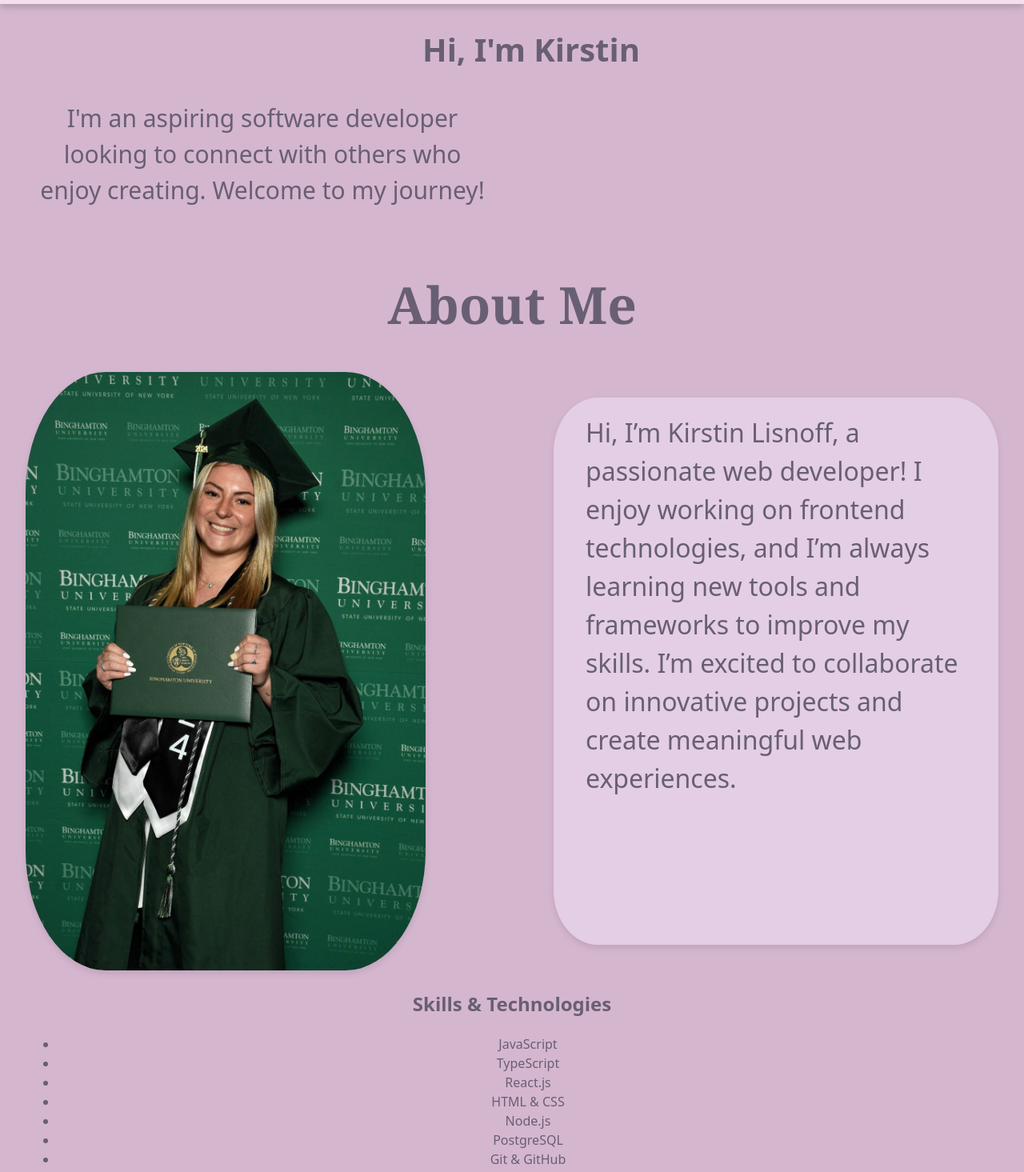
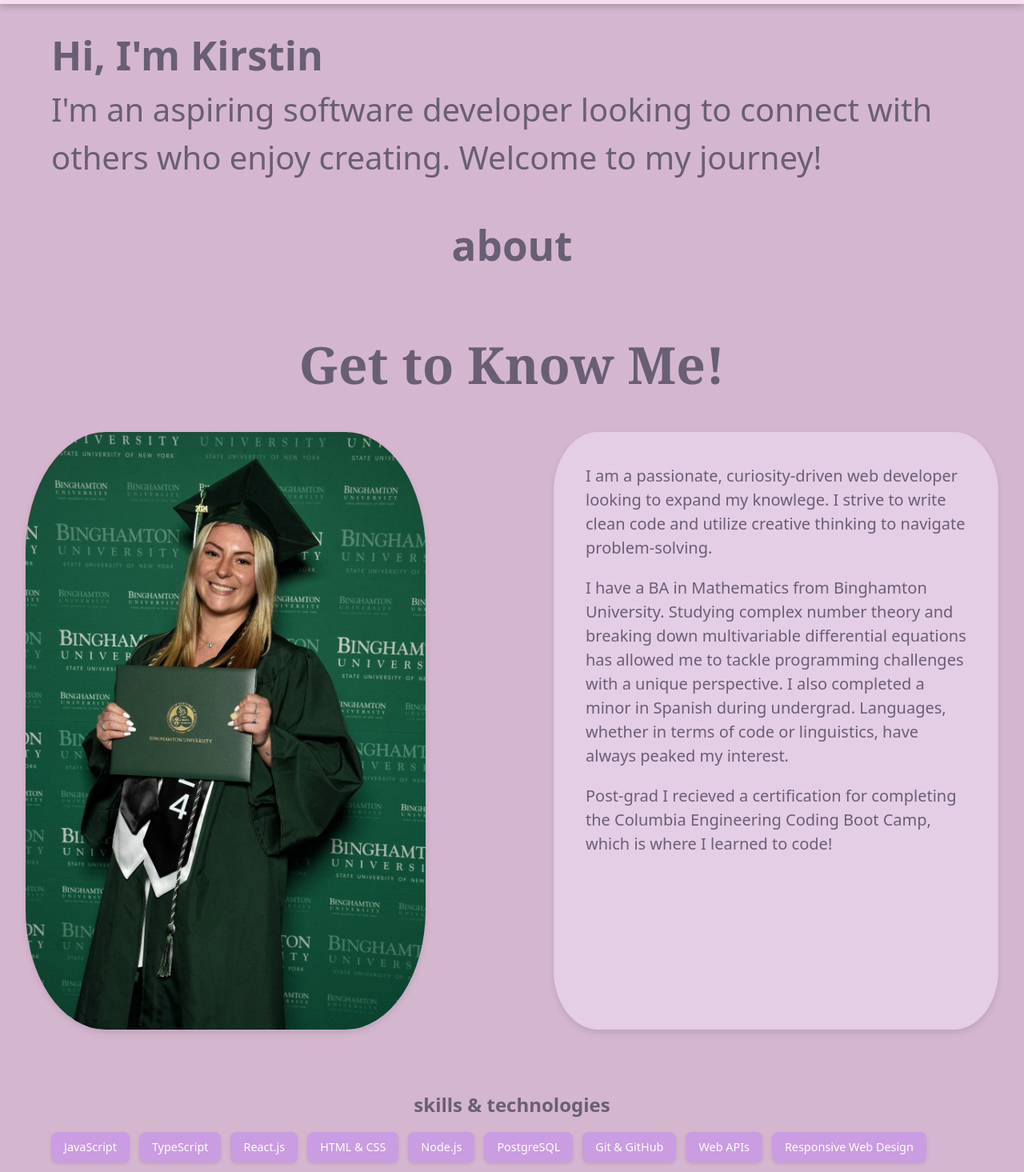
Before and after one commit to kirstinlisnoff/Portfolio-KirstinLisnoff, a React (Vite) app: page / in a window 1280 px wide. Shown: the part 80-1545 px from the top of the page at 80% size. Built offline with nearby package versions, Linux system fonts and the light colour scheme; the HTML template or start-up script is replaced by a standard one.

Commit message:
styling home/skills section and adding about blurbs

```diff
--- a/src/pages/about.css
+++ b/src/pages/about.css
@@ -31,8 +31,8 @@
     padding: 20px;
 }
 
-.about p {
-    font-size: 2rem;
+.about-text {
+    font-size: 20px;
     line-height: 1.5;
     text-align: left;
     background-color: rgba(243, 230, 250, 0.494);
--- a/src/pages/about.jsx
+++ b/src/pages/about.jsx
@@ -3,14 +3,20 @@
 function About() {
     return (
         <section className="about">
-            <h2>About Me</h2>
+            <h1>about</h1>
+            <h2>Get to Know Me!</h2>
             <div className="about-content">
             <img src="/avatar.jpg" alt="Kirstin Lisnoff" className="about-img"/>
-            <p>Hi, I’m Kirstin Lisnoff, a passionate web developer! I enjoy working
+            {/* <p>Hi, I’m Kirstin Lisnoff, a passionate web developer! I enjoy working
           on frontend technologies, and I’m always learning new tools and
           frameworks to improve my skills. I’m excited to collaborate on
-          innovative projects and create meaningful web experiences.</p>
-            </div>
+          innovative projects and create meaningful web experiences.</p> */}
+            <div className="about-text">
+                <p>I am a passionate, curiosity-driven web developer looking to expand my knowlege. I strive to write clean code and utilize creative thinking to navigate problem-solving.</p>
+                <p>I have a BA in Mathematics from Binghamton University. Studying complex number theory and breaking down multivariable differential equations has allowed me to tackle programming challenges with a unique perspective. I also completed a minor in Spanish during undergrad. Languages, whether in terms of code or linguistics, have always peaked my interest.  </p>
+                <p>Post-grad I recieved a certification for completing the Columbia Engineering Coding Boot Camp, which is where I learned to code!</p>
+          </div>
+        </div>
 
         </section>
     );
--- a/src/pages/home.css
+++ b/src/pages/home.css
@@ -4,13 +4,16 @@
 
 .HomeContent h2 {
     color: var(--color-900);
-    font-size: 40px;
-    margin-left: 3rem;
+    font-size: 50px;
+    margin-left: 2rem;
+    margin-bottom: 0;
+    text-align: left;
 }
 
 .HomeContent p {
     color: var(--color-800);
-    font-size: 30px;
-    margin-left: 1rem;
-    margin-right: 40rem;
+    font-size: 40px;
+    margin-left: 2rem;
+    margin-top: 0;
+    text-align: left;
 }
--- /dev/null
+++ b/src/pages/skills.css
@@ -0,0 +1,32 @@
+.skills {
+  padding: 2rem;
+}
+
+.skills h2 {
+  margin-bottom: 1rem;
+}
+
+.skills ul {
+  display: flex;
+  flex-wrap: wrap;       /* wrap to next line if needed */
+  gap: 0.75rem;          /* space between boxes */
+  list-style: none;      /* remove bullets */
+  padding: 0;
+  margin: 0;
+}
+
+.skills li {
+  background-color: var(--wisteria);
+  color: white;
+  padding: 0.5rem 1rem;
+  border-radius: 0.5rem;
+  font-weight: 500;
+  font-size: 0.9rem;
+  text-align: center;
+  box-shadow: 0 2px 4px rgba(0,0,0,0.1);
+  transition: transform 0.2s;
+}
+
+.skills li:hover {
+  transform: translateY(-2px);
+}
--- a/src/pages/skills.jsx
+++ b/src/pages/skills.jsx
@@ -1,8 +1,11 @@
+
+
+import './skills.css';
 
 function Skills () {
     return (
         <div className="skills">
-        <h2>Skills & Technologies</h2>
+        <h2>skills & technologies</h2>
         <ul>
             <li>JavaScript</li>
             <li>TypeScript</li>
```
